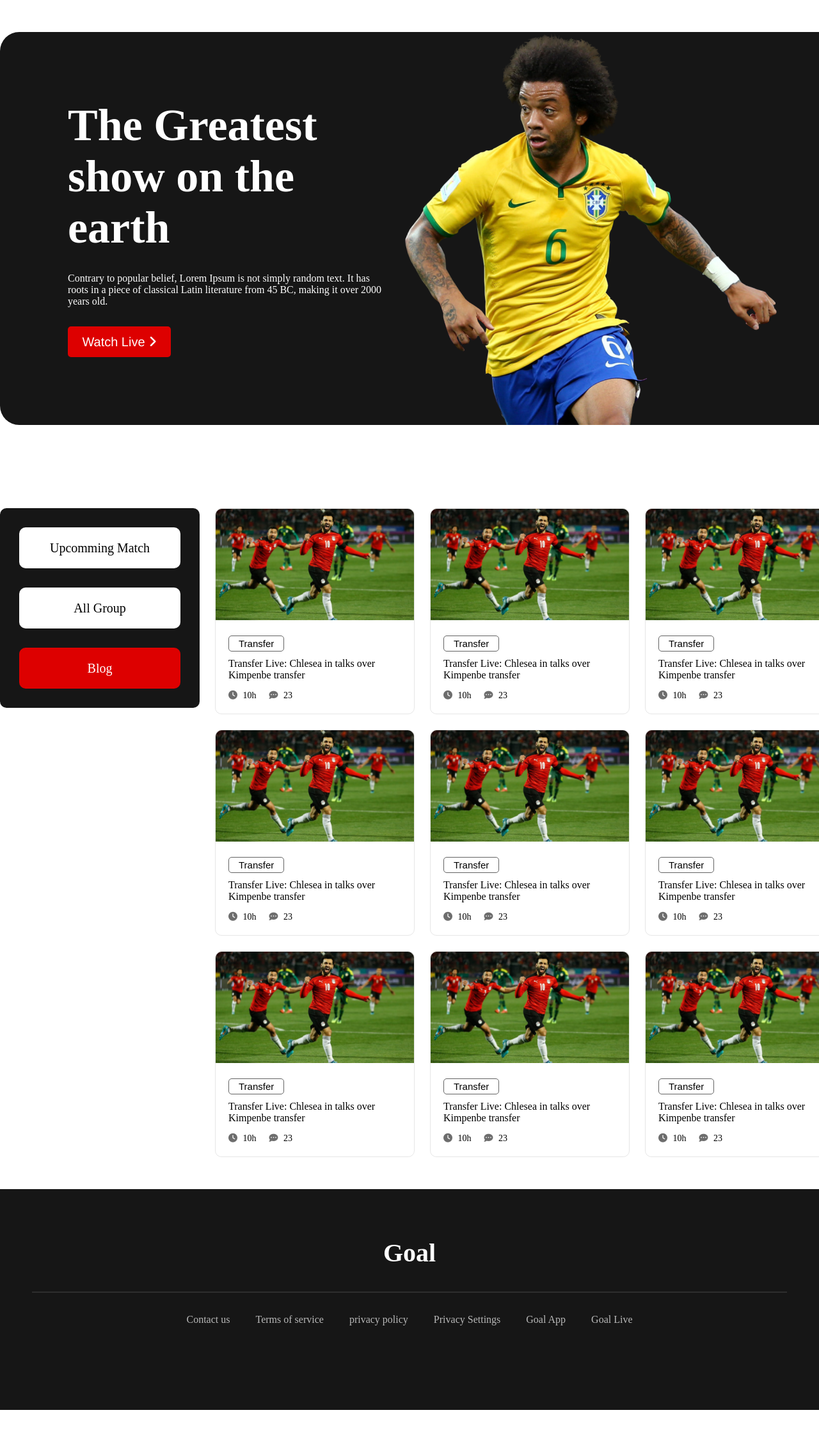
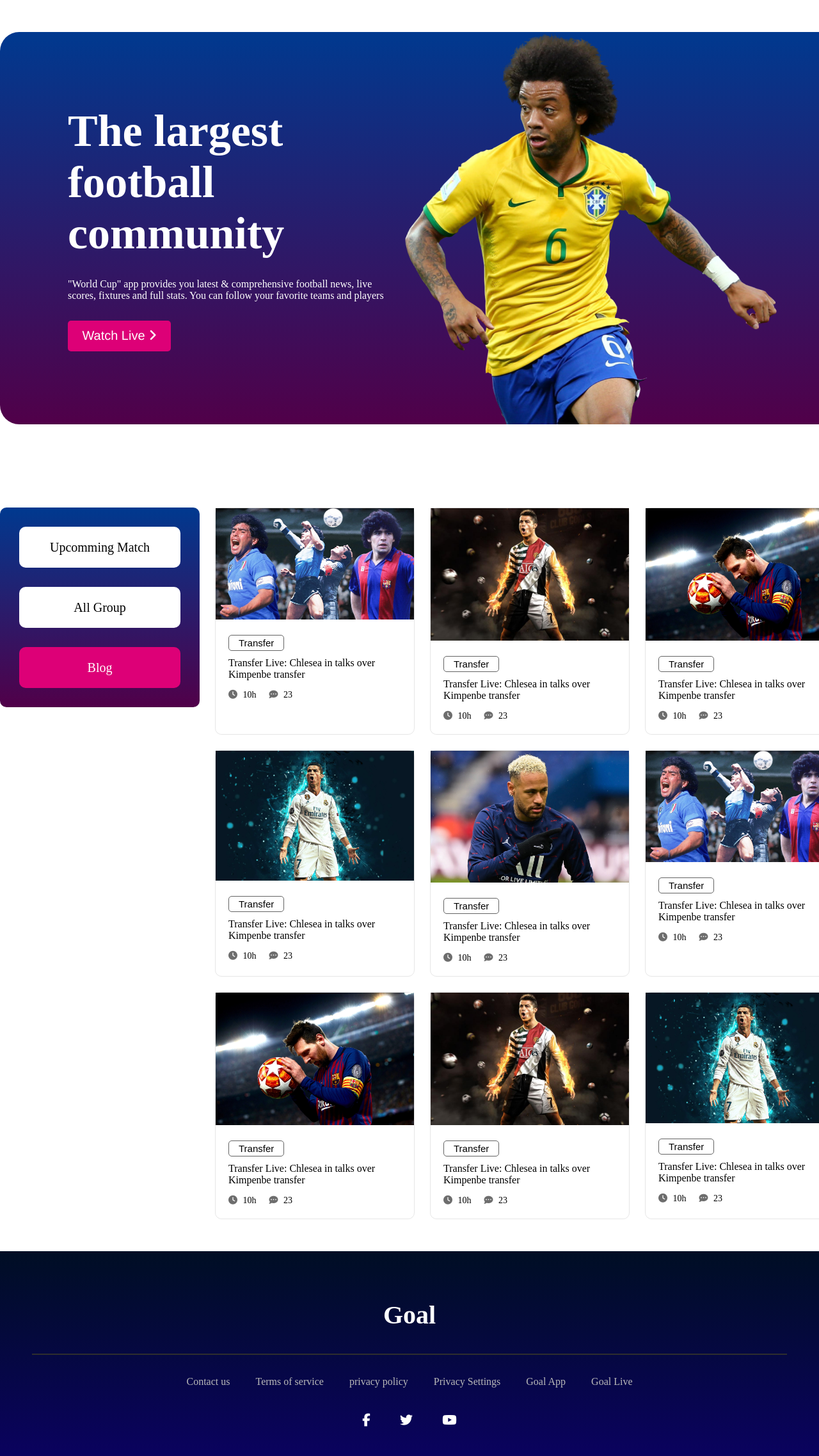
Before and after one commit to rafiqcoder/worldcup, a plain HTML site: page index.html in a window 1280 px wide. Shown: the top 2275 px of the page at 64% size. Before the commit the page ends 2203 px from the top, so only its background shows below. Drawn offline with Linux system fonts and the light colour scheme.

Commit message:
social icons added color and content chaned

```diff
--- a/index.html
+++ b/index.html
@@ -1,5 +1,6 @@
 <!DOCTYPE html>
 <html lang="en">
+
     <head>
         <meta charset="UTF-8">
         <meta http-equiv="X-UA-Compatible" content="IE=edge">
@@ -8,6 +9,7 @@
         <link rel="shortcut icon" href="favicon.ico" type="image/x-icon">
         <link rel="stylesheet" href="style.css">
     </head>
+
     <body>
         <main id="main">
             <div class="container">
@@ -17,8 +19,9 @@
 
                 <section class="hero_area">
                     <div class="h_l_text">
-                    <h1 class="h_title">The Greatest show on the earth</h1>
-                    <p class="h_desc">Contrary to popular belief, Lorem Ipsum is not simply random text. It has roots in a piece of classical Latin literature from 45 BC, making it over 2000 years old.</p>
+                        <h1 class="h_title">The largest football community</h1>
+                        <p class="h_desc">"World Cup" app provides you latest & comprehensive football news, live scores, fixtures and full stats. You can follow your favorite teams and players
+                        </p>
                         <button class="btn h_btn">watch Live <i class="fa-solid fa-angle-right"></i></button>
                     </div>
                     <div class="h_r_img">
@@ -43,7 +46,7 @@
                     <!-------- blog  START ---------->
                     <div class="blogs">
                         <article class="blog_card">
-                        <img src="assets/Blog Image.png" alt="blog Image with footballer">
+                            <img src="images/maradona.jpg" alt="blog Image with footballer">
                             <div class="blog_info">
                                 <button class="blog_btn">Transfer</button>
                                 <p class="blog_desc">Transfer Live: Chlesea in talks over Kimpenbe transfer</p>
@@ -54,7 +57,7 @@
                             </div>
                         </article>
                         <article class="blog_card">
-                        <img src="assets/Blog Image.png" alt="blog Image with footballer">
+                            <img src="images/ronaldo.jpg" alt="blog Image with footballer">
                             <div class="blog_info">
                                 <button class="blog_btn">Transfer</button>
                                 <p class="blog_desc">Transfer Live: Chlesea in talks over Kimpenbe transfer</p>
@@ -65,7 +68,7 @@
                             </div>
                         </article>
                         <article class="blog_card">
-                        <img src="assets/Blog Image.png" alt="blog Image with footballer">
+                            <img src="images/messi.jpg" alt="blog Image with footballer">
                             <div class="blog_info">
                                 <button class="blog_btn">Transfer</button>
                                 <p class="blog_desc">Transfer Live: Chlesea in talks over Kimpenbe transfer</p>
@@ -76,7 +79,7 @@
                             </div>
                         </article>
                         <article class="blog_card">
-                        <img src="assets/Blog Image.png" alt="blog Image with footballer">
+                            <img src="images/ronaldo2.jpg" alt="blog Image with footballer">
                             <div class="blog_info">
                                 <button class="blog_btn">Transfer</button>
                                 <p class="blog_desc">Transfer Live: Chlesea in talks over Kimpenbe transfer</p>
@@ -87,7 +90,7 @@
                             </div>
                         </article>
                         <article class="blog_card">
-                        <img src="assets/Blog Image.png" alt="blog Image with footballer">
+                            <img src="images/neymar.jpg" alt="blog Image with footballer">
                             <div class="blog_info">
                                 <button class="blog_btn">Transfer</button>
                                 <p class="blog_desc">Transfer Live: Chlesea in talks over Kimpenbe transfer</p>
@@ -98,7 +101,7 @@
                             </div>
                         </article>
                         <article class="blog_card">
-                        <img src="assets/Blog Image.png" alt="blog Image with footballer">
+                            <img src="images/maradona.jpg" alt="blog Image with footballer">
                             <div class="blog_info">
                                 <button class="blog_btn">Transfer</button>
                                 <p class="blog_desc">Transfer Live: Chlesea in talks over Kimpenbe transfer</p>
@@ -109,7 +112,7 @@
                             </div>
                         </article>
                         <article class="blog_card">
-                        <img src="assets/Blog Image.png" alt="blog Image with footballer">
+                            <img src="images/messi.jpg" alt="blog Image with footballer">
                             <div class="blog_info">
                                 <button class="blog_btn">Transfer</button>
                                 <p class="blog_desc">Transfer Live: Chlesea in talks over Kimpenbe transfer</p>
@@ -120,7 +123,7 @@
                             </div>
                         </article>
                         <article class="blog_card">
-                        <img src="assets/Blog Image.png" alt="blog Image with footballer">
+                            <img src="images/ronaldo.jpg" alt="blog Image with footballer">
                             <div class="blog_info">
                                 <button class="blog_btn">Transfer</button>
                                 <p class="blog_desc">Transfer Live: Chlesea in talks over Kimpenbe transfer</p>
@@ -131,7 +134,7 @@
                             </div>
                         </article>
                         <article class="blog_card">
-                        <img src="assets/Blog Image.png" alt="blog Image with footballer">
+                            <img src="images/ronaldo2.jpg" alt="blog Image with footballer">
                             <div class="blog_info">
                                 <button class="blog_btn">Transfer</button>
                                 <p class="blog_desc">Transfer Live: Chlesea in talks over Kimpenbe transfer</p>
@@ -163,6 +166,11 @@
                             <li> Goal App</li>
                             <li>Goal Live</li>
                         </ul>
+                        <ul class="social">
+                            <li class="s_item"><a href="#" target="_blank" rel="noopener noreferrer"><i class="fa-brands fa-facebook-f"></i></a></li>
+                            <li class="s_item"><a href="#" target="_blank" rel="noopener noreferrer"><i class="fa-brands fa-twitter"></i></a></li>
+                            <li class="s_item"><a href="#" target="_blank" rel="noopener noreferrer"><i class="fa-brands fa-youtube"></i></a></li>
+                        </ul>
                     </nav>
                 </div>
             </footer>
@@ -170,4 +178,5 @@
         </main>
         <script src="https://kit.fontawesome.com/18ec12434b.js" crossorigin="anonymous"></script>
     </body>
+
 </html>
--- a/style.css
+++ b/style.css
@@ -25,7 +25,7 @@ li{
     font-family: 'Helvetica';
     text-transform: capitalize;
     border: none;
-    background: #DD0000;
+    background: #DD0077;
     color: #fff;
     font-weight: 500;
     border-radius: 10px;
@@ -40,7 +40,7 @@ li{
 
 .hero_area
 {   width: 100%;
-    background: #161616;
+    background: linear-gradient(180deg, #00398F 0%, #510049 100%);
     color: #fff;
     display: grid;
     grid-template-columns: 1fr 1fr;
@@ -109,7 +109,6 @@ li{
     font-family: 'Helvetica';
     text-transform: capitalize;
     border: none;
-    background: #DD0000;
     color: #fff;
     font-weight: 500;
     border-radius: 10px;
@@ -127,7 +126,6 @@ i.fa-solid.fa-angle-right {
 .hero_area
 {
     width: 100%;
-    background: #161616;
     color: #fff;
     display: grid;
     grid-template-columns: 1fr;
@@ -160,13 +158,15 @@ i.fa-solid.fa-angle-right {
 {
     font-size: 14px;
     font-weight: 400;
-    width: 239px;
-    height: 44px;
+    width: 230px;
+    max-height: 44px;
+    line-height: 1.8em;
     margin-bottom: 0px;
-    white-space: nowrap;
+    white-space: break-spaces;
     margin: auto;
     text-overflow: ellipsis;
     overflow: hidden;
+    margin-bottom: 20px;
 }
 
 .h_r_img
@@ -207,7 +207,6 @@ i.fa-solid.fa-angle-right {
     font-family: 'Helvetica';
     text-transform: capitalize;
     border: none;
-    background: #DD0000;
     color: #fff;
     font-weight: 500;
     border-radius: 10px;
@@ -293,7 +292,6 @@ i.fa-solid.fa-angle-right {
     font-family: 'Helvetica';
     text-transform: capitalize;
     border: none;
-    background: #DD0000;
     color: #fff;
     font-weight: 500;
     border-radius: 10px;
@@ -309,7 +307,6 @@ i.fa-solid.fa-angle-right {
 .hero_area
 {
     width: 100%;
-    background: #161616;
     color: #fff;
     display: grid;
     grid-template-columns: 1fr 1fr;
@@ -383,7 +380,6 @@ i.fa-solid.fa-angle-right {
     font-family: 'Helvetica';
     text-transform: capitalize;
     border: none;
-    background: #DD0000;
     color: #fff;
     font-weight: 500;
     border-radius: 10px;
@@ -397,8 +393,7 @@ i.fa-solid.fa-angle-right {
 }
 
 .hero_area
-{   width: 100%;
-    background: #161616;
+{   width: 100%;background: linear-gradient(180deg, #00398F 0%, #510049 100%);
     color: #fff;
     display: grid;
     grid-template-columns: 1fr 1fr;
@@ -469,7 +464,7 @@ i.fa-solid.fa-angle-right {
 
 .navbar{
     width: 100%;
-    background: #161616;
+    background: linear-gradient(180deg, #00398F 0%, #510049 100%);
     color: #fff;
     display: flex;
     flex-direction: column;
@@ -508,8 +503,7 @@ text-decoration: none;}
 .navbar>ul>li.active>a{
     color: #fff;}
 .navbar>ul>li.active{
-    background: #DD0000;
-
+background: #DD0077;
 }
 .blogs{
     display: grid;
@@ -618,7 +612,7 @@ button.view_all{
     width: 252px;
 }
     .navbar>ul>li.active{
-        background: #DD0000;
+        background: #DD0077;
         color: #fff;
 
     }
@@ -675,7 +669,7 @@ button.view_all{
             font-size: 18px;
         }
         .navbar>ul>li.active{
-            background: #DD0000;
+            background: #DD0077;
             color: #fff;
 
         }
@@ -750,7 +744,7 @@ button.view_all{
             font-weight: 500;
         }
         .navbar>ul>li.active{
-            background: #DD0000;
+            background: #DD0077;
             color: #fff;
 
         }
@@ -795,7 +789,7 @@ button.view_all{
     width: 100%;
     height: 345px;
     text-align: center;
-    background: #161616;
+    background: linear-gradient(180deg, #000e24 0%, #0b0163 100%);
     color: #fff;
 
 }
@@ -810,6 +804,7 @@ hr{
 }
 .footer_nav{
 display: flex;
+flex-direction: column;
 justify-content: center;
 align-items: center;
 align-content: center;
@@ -828,6 +823,16 @@ align-content: center;
     font-size: 16px;
     line-height: 24px;
     color: #B9B9B9;
+}
+.social{
+    height: 100px;
+    width: 200px;
+}
+
+.social>li>a>i {
+
+color: #fff;
+font-size: 20px;
 }
 /*----------------- Footer Area FINISHED -----------------*/
 
```
Also changed, not shown: images/maradona.jpg (added), images/messi.jpg (added), images/neymar.jpg (added), images/ronaldo.jpg (added), images/ronaldo2.jpg (added). Lines whose indentation alone changed are shown as unchanged.
